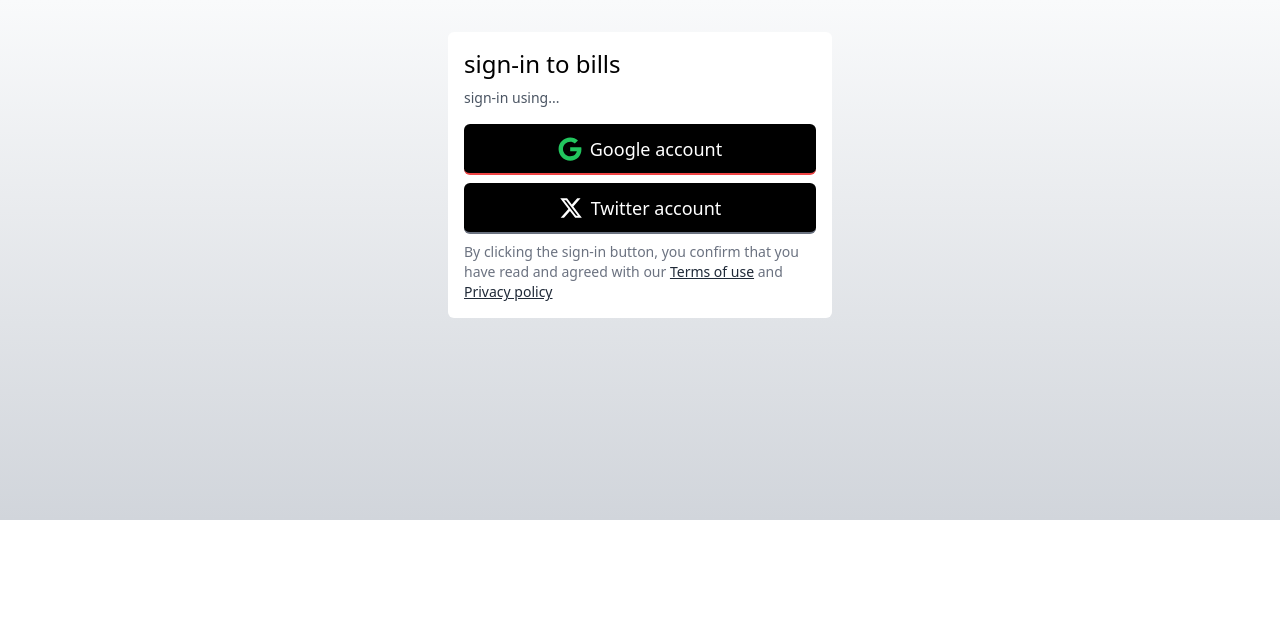
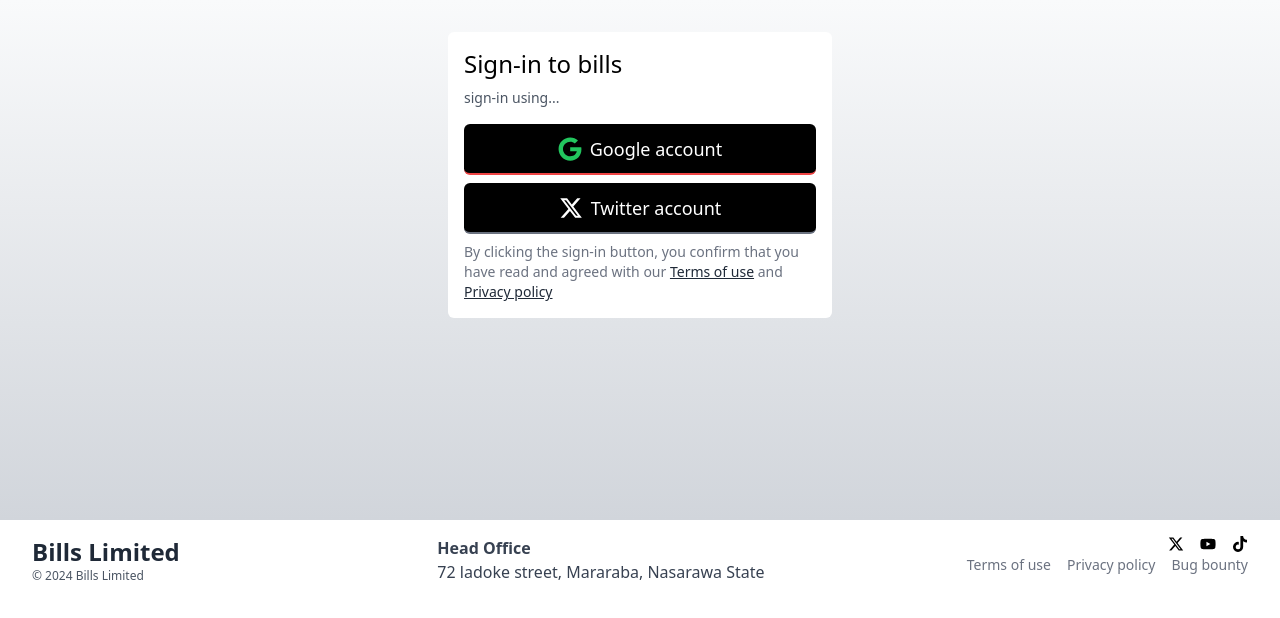
Before and after one commit to Akor131/bills, a Next.js app: page /auth/signin in a window 1280 px wide. Shown: the top 618 px of the page. Built offline with nearby package versions, Linux system fonts and the light colour scheme.

Commit message:
firebase

```diff
--- a/app/auth/signin/page.js
+++ b/app/auth/signin/page.js
@@ -7,7 +7,7 @@ export default function Auth () {
         <main className="min-h-[520px] flex justify-center bg-gradient-to-b from-gray-50 to-gray-300 py-8 px-2">
             <article>
             <div className="w-full md:w-[24em] rounded-md bg-white p-4">
-                <h1 className="text-2xl mb-2">sign-in to bills</h1>
+                <h1 className="text-2xl mb-2">Sign-in to bills</h1>
                 <p className="text-sm text-gray-600 mb-4">sign-in using...</p>
 
             <form className="mb-2">
--- a/app/layout.js
+++ b/app/layout.js
@@ -1,5 +1,6 @@
 import localFont from "next/font/local";
 import "./globals.css";
+import { Footer } from "@/components/footer";
 
 const geistSans = localFont({
   src: "./fonts/GeistVF.woff",
@@ -13,8 +14,8 @@ const geistMono = localFont({
 });
 
 export const metadata = {
-  title: "Create Next App",
-  description: "Generated by create next app",
+  title: "bills | An instant loan app",
+  description: "Personal financing at your conveniece",
 };
 
 export default function RootLayout({ children }) {
@@ -24,6 +25,7 @@ export default function RootLayout({ children }) {
         className={`${geistSans.variable} ${geistMono.variable} antialiased`}
       >
         {children}
+        <Footer/>
       </body>
     </html>
   );
--- /dev/null
+++ b/components/footer.js
@@ -0,0 +1,34 @@
+import Link from "next/link";
+import { FaXTwitter, FaYoutube, FaTiktok } from "react-icons/fa6";
+
+const year = new Date().getFullYear();
+
+export function Footer () {
+    return (
+        <footer className="grid grid-cols-1 gap-4 lg:gap-0 lg:grid-cols-3 py-4 md:px-8 lg:16">
+            <div>
+                <p className="text-2xl text-gray-800 font-bold">Bills Limited</p>
+                <p className="text-xs text-gray-600">&copy; {year} Bills Limited</p>
+            </div>
+
+            <div>
+                <p className="text-md text-gray-700 font-semibold">Head Office</p>
+                <p className="text-md text-gray-700">72 ladoke street, Mararaba, Nasarawa State</p>
+            </div>
+
+            <div>
+                <ul className="flex lg:justify-end items-center gap-4">
+                    <li><Link href="#"><FaXTwitter className="text-md"/></Link></li>
+                    <li><Link href="#"><FaYoutube className="text-md"/></Link></li>
+                    <li><Link href="#"><FaTiktok className="text-md"/></Link></li>
+                </ul>
+                <ul className="flex lg:
+                justify-end items-center gap-4">
+                    <li><Link href="#" className="text-sm text-gray-500">Terms of use</Link></li>
+                    <li><Link href="#" className="text-sm text-gray-500">Privacy policy</Link></li>
+                    <li><Link href="#" className="text-sm text-gray-500">Bug bounty</Link></li>
+                </ul>
+            </div>
+        </footer>
+    )
+}
--- a/package.json
+++ b/package.json
@@ -12,6 +12,7 @@
     "@emotion/react": "^11.13.3",
     "@emotion/styled": "^11.13.0",
     "@mui/material": "^6.1.4",
+    "firebase": "^11.0.1",
     "formik": "^2.4.6",
     "next": "14.2.14",
     "react": "^18",
```
Also changed, not shown: 1 other file (tests, documents, lock files or other folders).
